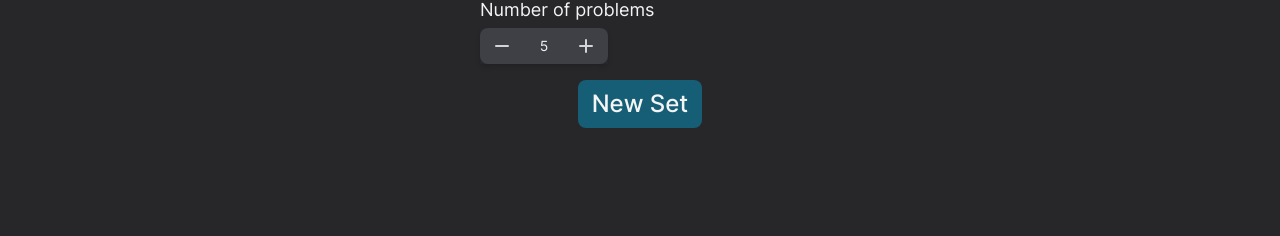
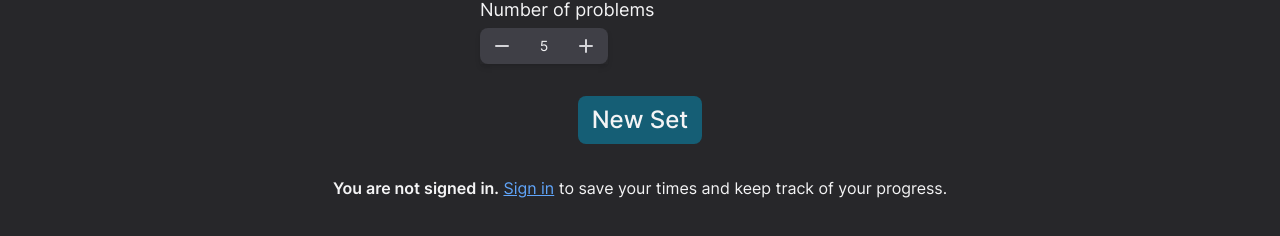
Before and after one commit to jhc13/mental-math-trainer, a Next.js app: page / in a window 1280 px wide. Shown: the part 168-404 px from the top of the page. Built offline with nearby package versions, Linux system fonts and the light colour scheme; no server answers.

Commit message:
Show or hide set settings buttons based on device

```diff
--- a/components/Intermission.js
+++ b/components/Intermission.js
@@ -1,8 +1,16 @@
-import { useEffect } from 'react';
+import Link from 'next/link';
+import { useContext, useEffect } from 'react';
+import { useSession } from 'next-auth/react';
+import { SettingsContext } from 'utils/settings';
+import { OPERATORS, pluralize } from 'utils/format';
 import SetResults from 'components/SetResults';
 import SetSettings from 'components/SetSettings';
 
 export default function Intermission({ problems, onNewSet }) {
+  const { data: session } = useSession();
+  const { settings } = useContext(SettingsContext);
+  const { operation, operandLengths, setProblemCount } = settings;
+
   useEffect(() => {
     const handleKeyDown = ({ key }) => {
       if ([' ', 'Enter'].includes(key)) {
@@ -17,16 +25,37 @@ export default function Intermission({ problems, onNewSet }) {
 
   return (
     <>
-      <div className='mt-8 mb-5 flex flex-auto flex-col gap-4'>
+      <div className='mt-8 mb-5 flex flex-auto flex-col gap-8'>
         {problems && <SetResults problems={problems} />}
+        <div className={`${problems ? 'hidden sm:block' : ''} mx-auto`}>
           <SetSettings onNewSet={onNewSet} />
+        </div>
+        <div className='flex flex-col items-center gap-1.5'>
+          <div
+            className={`${problems ? 'block sm:hidden' : 'hidden'} font-medium`}
+          >{`${pluralize('digit', operandLengths[0])} ${
+            OPERATORS[operation]
+          } ${pluralize('digit', operandLengths[1])}, ${pluralize(
+            'problem',
+            setProblemCount
+          )}`}</div>
           <button
             onClick={onNewSet}
-          className='mx-auto block select-none rounded-lg bg-cyan-800 px-3.5 py-2 text-2xl font-medium active:brightness-[0.85]'
+            className='select-none rounded-lg bg-cyan-800 px-3.5 py-2 text-2xl font-medium active:brightness-[0.85]'
           >
             New Set
           </button>
         </div>
+        {session === null && (
+          <p className='mx-auto w-fit px-8'>
+            <strong className='font-semibold'>You are not signed in.</strong>{' '}
+            <Link href='/auth/sign-in'>
+              <a className='text-blue-400 underline'>Sign in</a>
+            </Link>{' '}
+            to save your times and keep track of your progress.
+          </p>
+        )}
+      </div>
     </>
   );
 }
```
Lines whose indentation alone changed are shown as unchanged.
